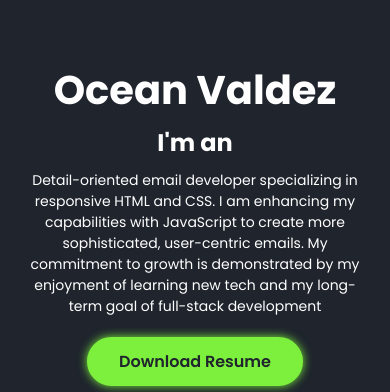
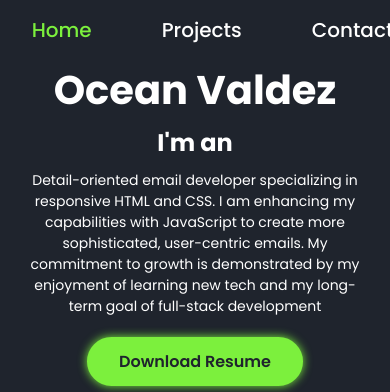
Before and after one commit to OceanwatSea/costco_portfolio, a plain HTML site: page index.html in a window 390 px wide. Shown: the top 392 px of the page. Drawn offline with Linux system fonts and the light colour scheme.

Commit message:
update-6
- reverting change (top nav was not showing on mobile)

.navbar ul {
    display: none;/*flex*/
    display: flex;/*flex*/

```diff
--- a/style.css
+++ b/style.css
@@ -45,7 +45,7 @@ a {
 }
 
 .navbar ul {
-    display: none;/*flex*/
+    display: flex;/*flex*/
 }
 
 .navbar ul li {
```
